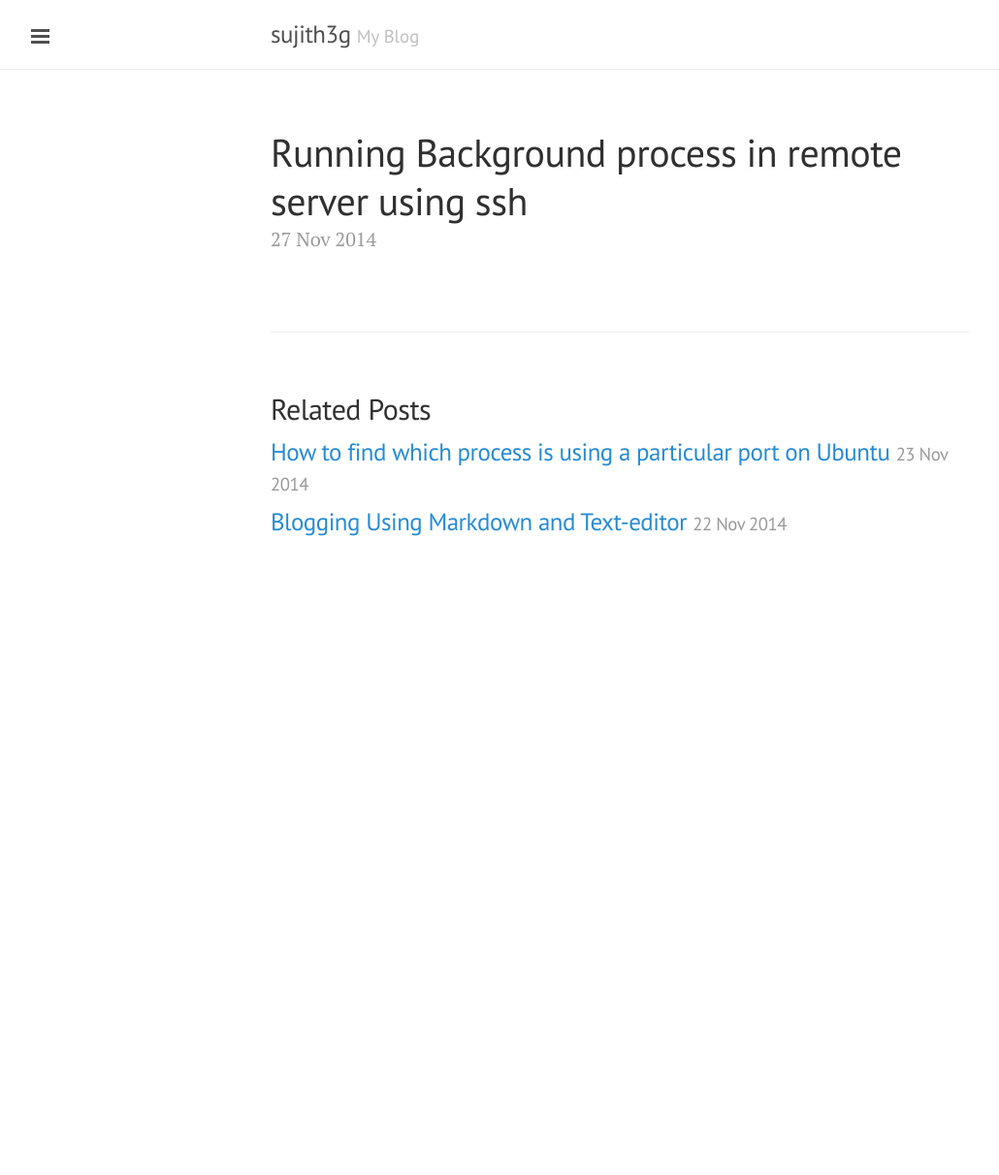
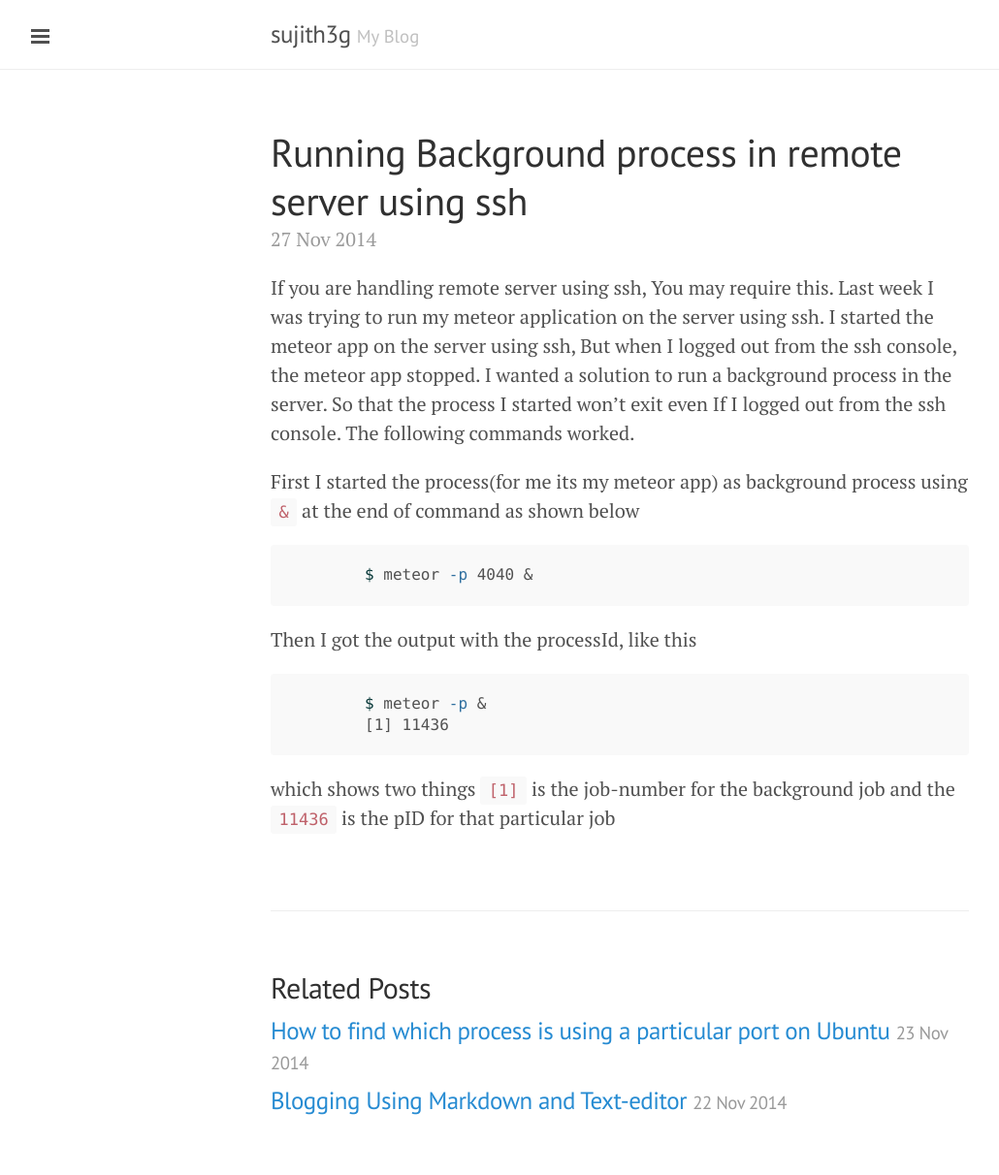
Before and after one commit to sujith3g/sujith3g.github.io, a Jekyll site: the page built from _posts/2014-11-27-running-background-process-remotely.md, in a window 1280 px wide. Shown: the whole page at 97% size, without its empty margins (1-1031 px from the left). Built offline with Jekyll 4.4.1, drawn with Linux system fonts in a browser that asks for light colours; Markdown is read by kramdown in place of the engine named in the settings; before the commit the page ends 900 px from its top, so only the background shows below that.

Commit message:
post #3 content edits

````diff
--- a/_posts/2014-11-27-running-background-process-remotely.md
+++ b/_posts/2014-11-27-running-background-process-remotely.md
@@ -2,3 +2,18 @@
 layout: post
 title: Running Background process in remote server using ssh
 ---
+
+If you are handling remote server using ssh, You may require this. Last week I was trying to run my meteor application on the server using ssh. I started the meteor app on the server using ssh, But when I logged out from the ssh console, the meteor app stopped. I wanted a solution to run a background process in the server. So that the process I started won't exit even If I logged out from the ssh console. The following commands worked.
+
+First I started the process(for me its my meteor app) as background process using `&` at the end of command as shown below
+
+```sh
+	$ meteor -p 4040 &
+```
+Then I got the output with the processId, like this
+
+```sh
+	$ meteor -p &
+	[1] 11436
+```
+which shows two things `[1]` is the job-number for the background job and the `11436` is the pID for that particular job
````
